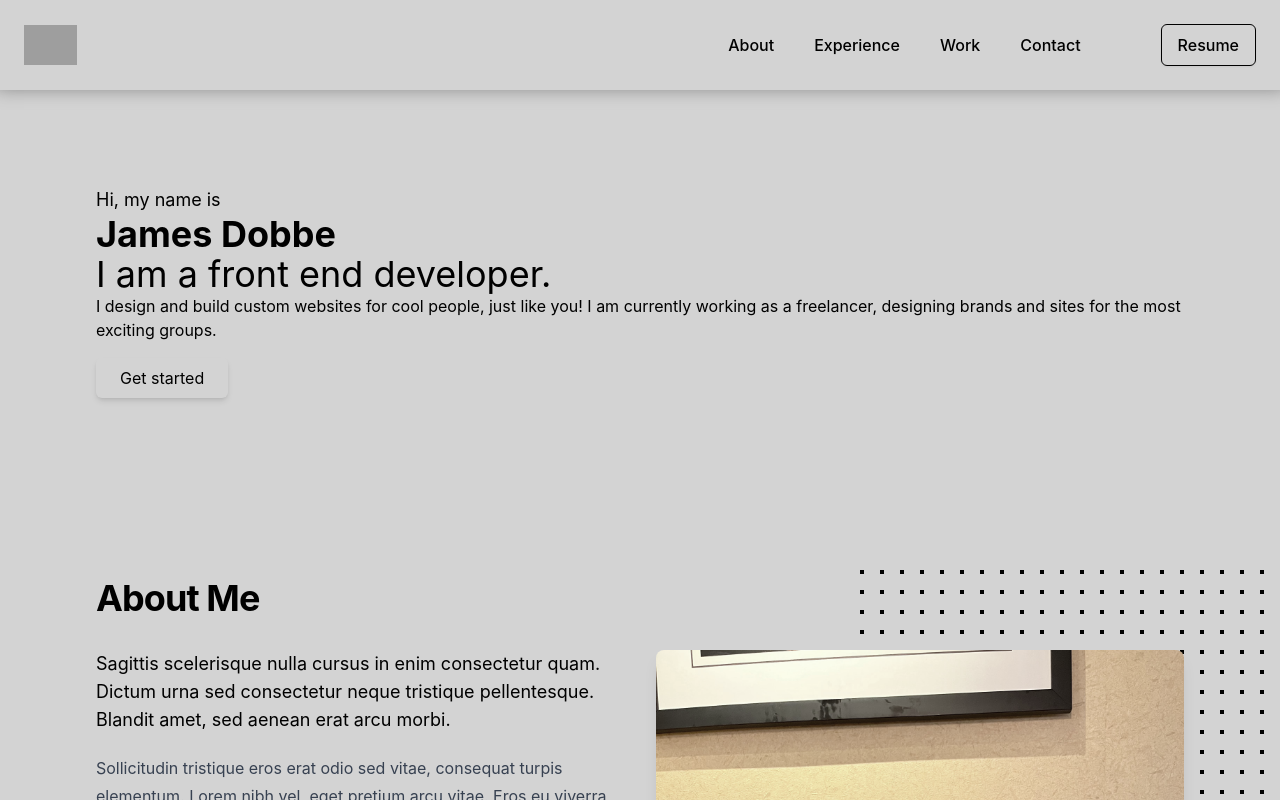
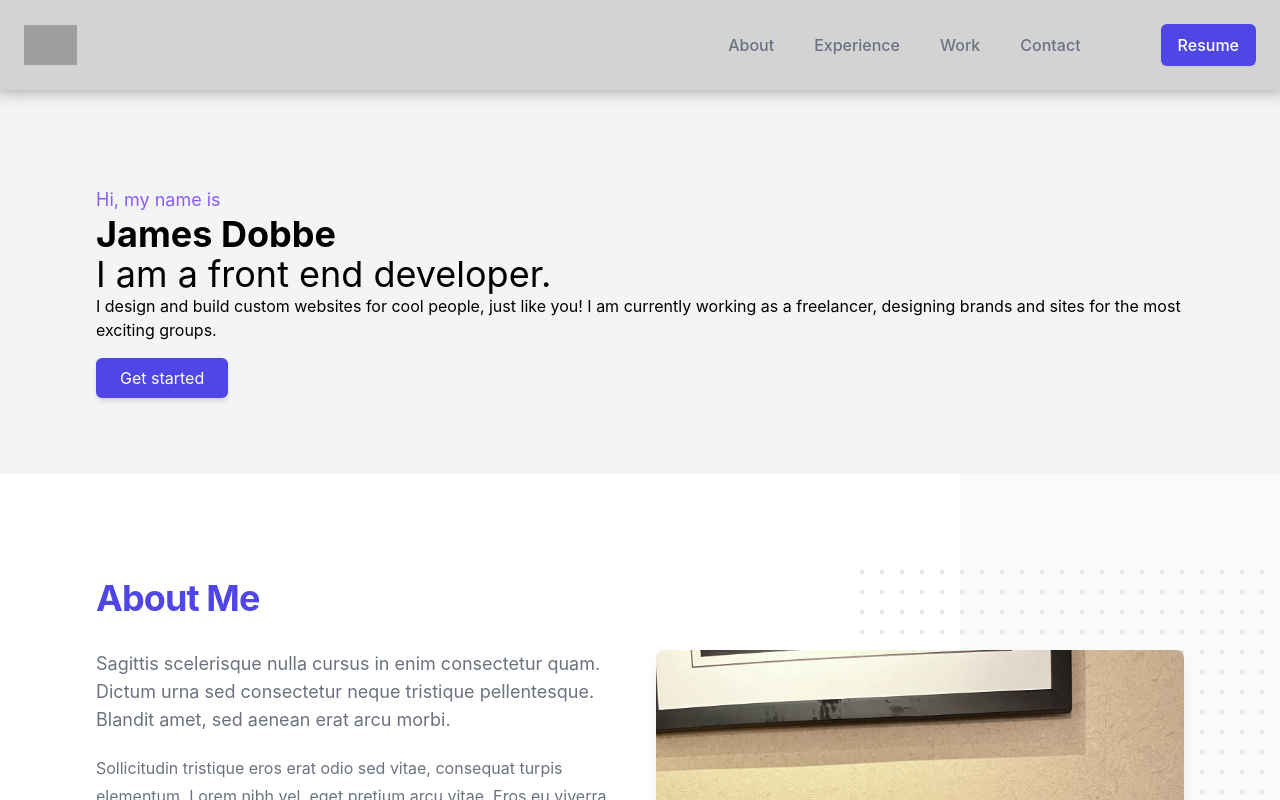
Before and after one commit to dobbe2/portfolio-2023, a React (Create React App) app: page / in a window 1280 px wide. Shown: the top 800 px of the page. Built offline with nearby package versions, Linux system fonts and the light colour scheme; grey boxes are pictures that could not be loaded.

Commit message:
moved colors in config to extend so I could access tailwind base colors

```diff
--- a/tailwind.config.js
+++ b/tailwind.config.js
@@ -4,9 +4,10 @@ module.exports = {
     "./src/**/*.{js,jsx,ts,tsx}",
   ],
   theme: {
-    colors: {
+    extend: {colors: {
       'purple-heart': '#5f22d9',
       'viking': '#51d6ca',
+      'viking-tint': '#51d6ca4c',
       'dusty-gray': '#9c9c9c',
       'mercury': '#e4e4e4',
       'galliano': '#d7ad0d',
@@ -14,8 +15,8 @@ module.exports = {
       'scorpion': '#5b5b5b',
       'heliotrope': "#ac73ff",
       'persian-red': '#c82b28',
-    },
-    extend: {},
+      'emerald': '#32c563',
+    },},
   },
   plugins: [
     require('@tailwindcss/typography'),
```
